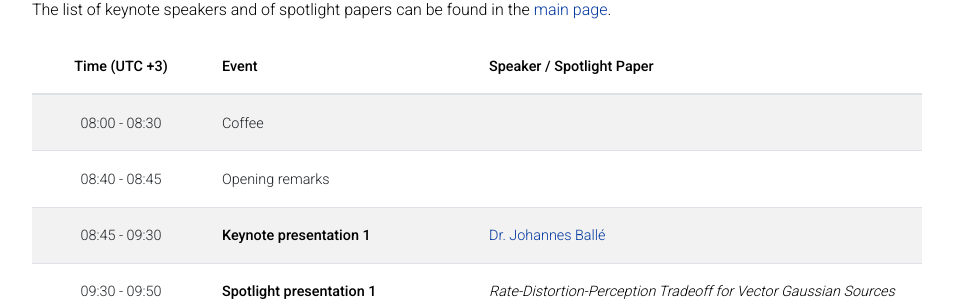
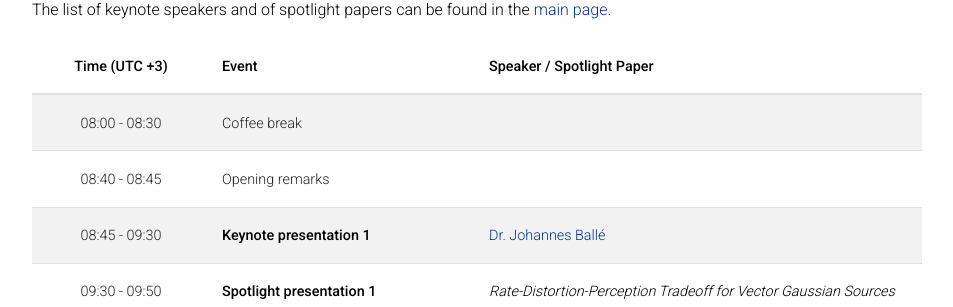
Before and after one commit to learn-to-compress-workshop-isit/learn-to-compress-workshop-isit.github.io, a Jekyll site: the page built from _pages/schedule.md, in a window 1280 px wide and 900 px high. Shown: the part 242-549 px from the top of the window, without its empty margins (163-1116 px from the left). Built offline with Jekyll 4.4.1, drawn with Linux system fonts in a browser that asks for light colours; comment, search, counter and statistics services are not loaded; a style sheet for code colours, icons or effects is not loaded.

Commit message:
add 'break'

```diff
--- a/_pages/schedule.md
+++ b/_pages/schedule.md
@@ -26,7 +26,7 @@ table th:nth-of-type(3) {
 
 | **Time (UTC +3)** | **Event** | **Speaker / Spotlight Paper** |
 | :----------:   | :------- | :------- |
-| 08:00 - 08:30 | Coffee | |
+| 08:00 - 08:30 | Coffee  break | |
 | 08:40 - 08:45 | Opening remarks | |
 | 08:45 - 09:30 | **Keynote presentation 1**  | [Dr. Johannes Ballé](https://balle.io/) |
 | 09:30 - 09:50 | **Spotlight presentation 1** | [*Rate-Distortion-Perception Tradeoff for Vector Gaussian Sources*](https://openreview.net/forum?id=NP2eeHpVJO) |
```
Also changed, not shown: 2 other files.
